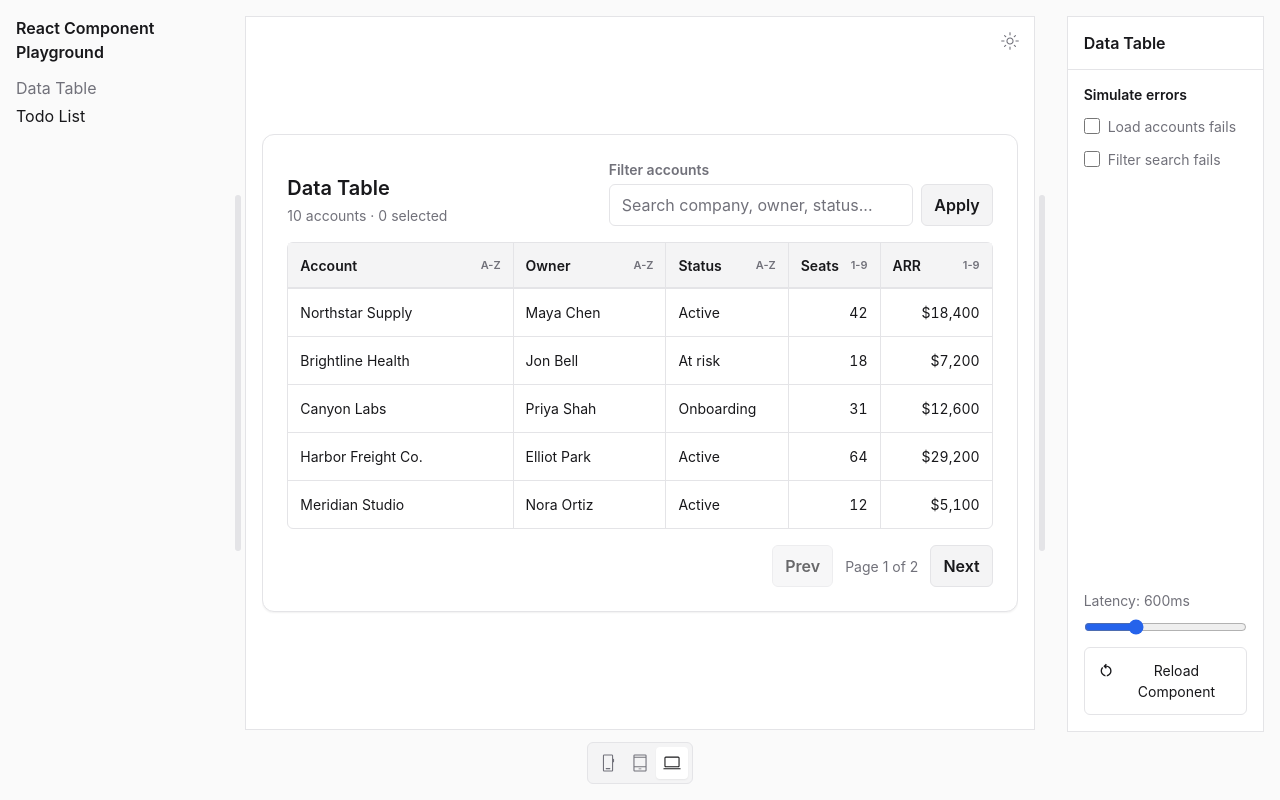
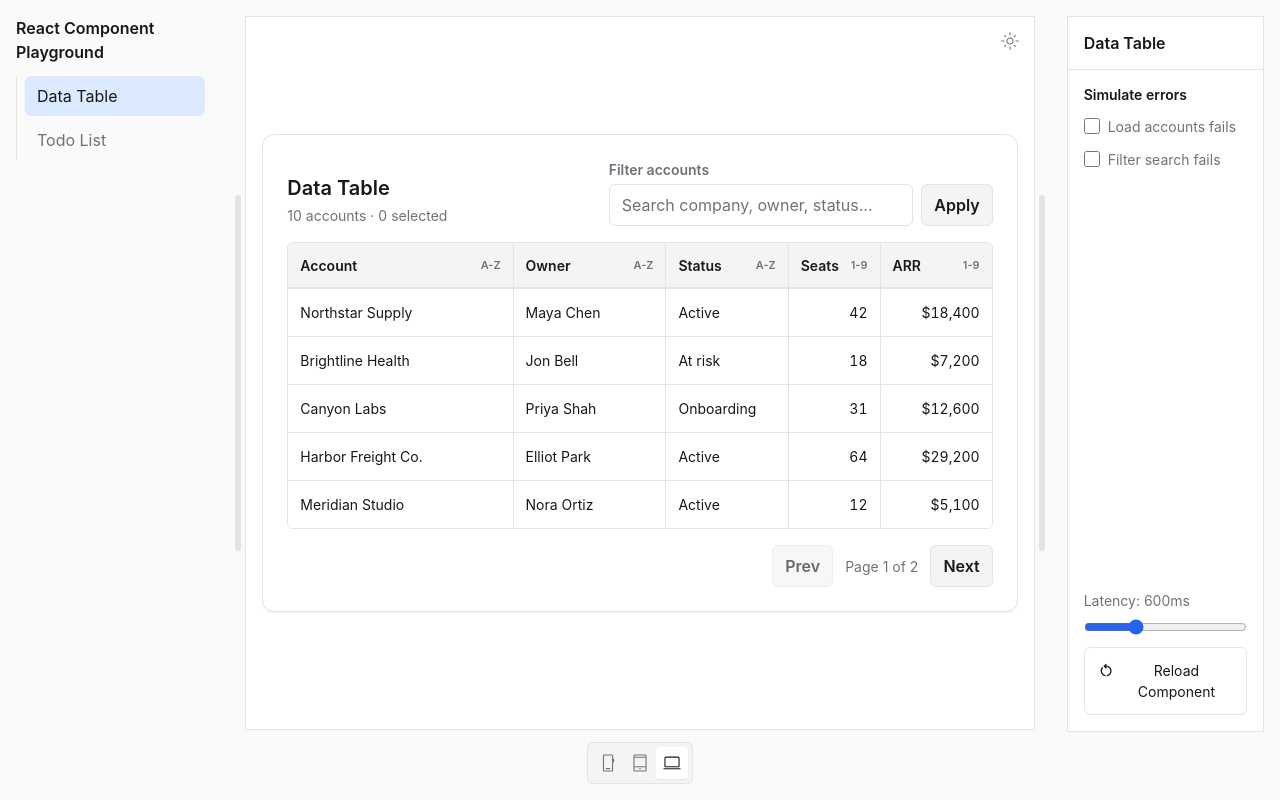
Before and after one commit to albho/react-component-playground, a React (Vite) app: page / in a window 1280 px wide. Built offline with nearby package versions, Linux system fonts and the light colour scheme.

Commit message:
style sidebar links

```diff
--- a/src/components/layout/Sidebar/Sidebar.scss
+++ b/src/components/layout/Sidebar/Sidebar.scss
@@ -76,21 +76,37 @@
 }
 
 .sidebar__nav {
-  display: grid;
+  list-style: none;
+  padding: 0 var(--space-2);
+  display: flex;
+  flex-direction: column;
   gap: var(--space-1);
+  border-left: 1px solid var(--color-border);
+}
+
+.sidebar__nav-item {
+  width: 100%;
   padding: 0;
-  list-style: none;
 }
 
 .sidebar__nav-link {
-  color: var(--color-foreground);
   text-decoration: none;
+  color: var(--color-muted);
+  width: 100%;
+  display: inline-block;
+  padding: var(--space-2) var(--space-3);
+  border-radius: var(--radius-sm);
 }
 
 .sidebar__nav-link:hover,
-.sidebar__nav-link:focus-visible,
+.sidebar__nav-link:focus-visible {
+  color: var(--color-foreground);
+  background-color: var(--color-interactive-surface-hover);
+}
+
 .sidebar__nav-link[aria-current='page'] {
-  color: var(--color-muted);
+  color: var(--color-foreground);
+  background-color: var(--color-interactive-surface-selected);
 }
 
 @media (min-width: 1200px) {
```
